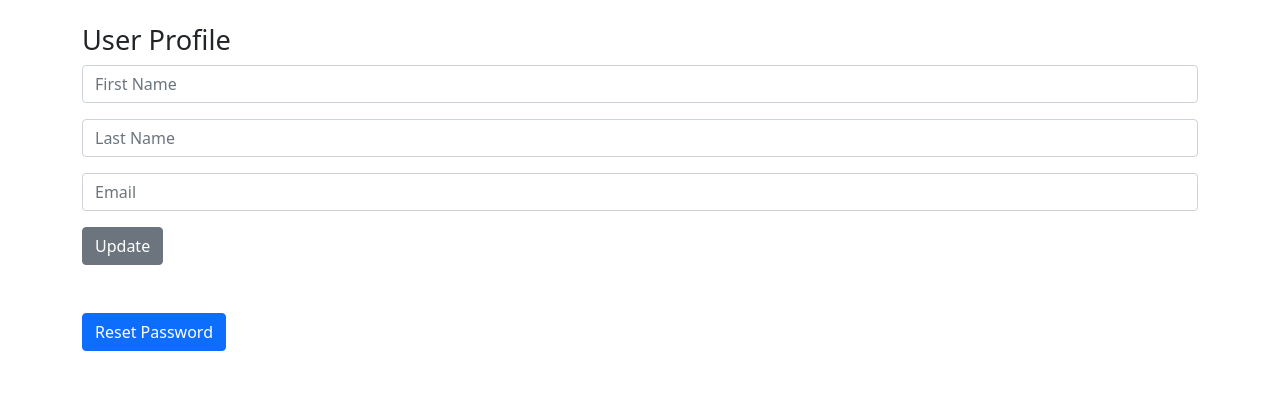
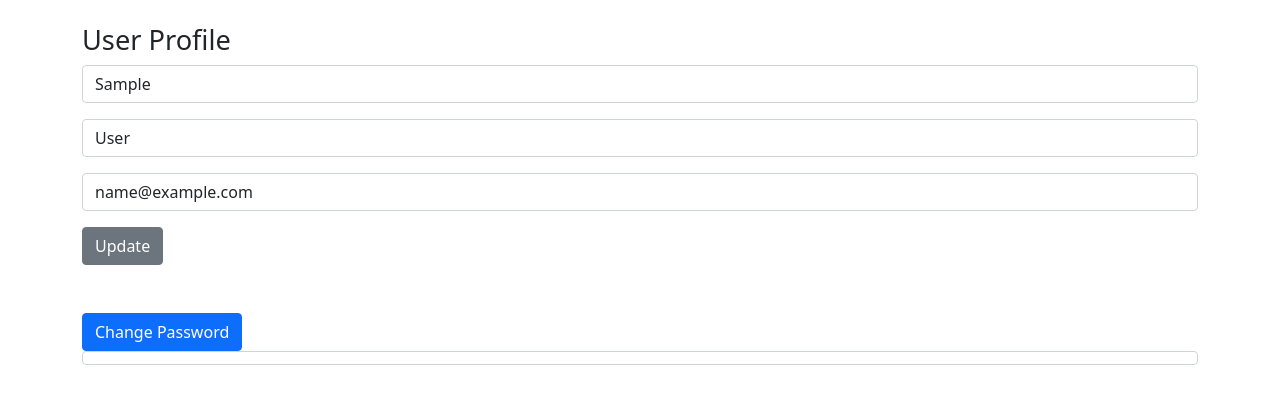
Before and after one commit to EL-Codx/address_contact_management, a Django app: page /profile_edit/ in a window 1280 px wide. Shown: the part 69-473 px from the top of the page. Run offline with Django 5.2, Linux system fonts and the light colour scheme; the visitor is signed in with stand-in values (Sample User, id 1).

Commit message:
update: register, user profile update and password change from profile  worked on

```diff
--- a/website/templates/login.html
+++ b/website/templates/login.html
@@ -17,6 +17,7 @@ Login
             <div class="btn">
                 <input type="submit" value="LOGIN">
             </div>
+             <p><a href="#">Forgot Password</a></p>
             <p><span>Not registered?</span> <a href="{% url 'register_user' %}">Create an account</a></p>
         </form>
     </div>
--- a/website/templates/profile.html
+++ b/website/templates/profile.html
@@ -5,22 +5,56 @@ Register
 
 {% block content %}
 <div>
+    <!-- update form -->
     <form method="POST" action="{% url 'profile_edit' %}" class="form-container">
         {% csrf_token %}
         <h2>User Profile</h2>
         <div class="mb-3">
-            <input type="text" class="form-control" id="exampleFormControlInput1" placeholder="First Name">
+            <input type="text" name="first_name" class="form-control" id="exampleFormControlInput1"
+                placeholder="First Name" value="{{ first_name }}">
         </div>
         <div class="mb-3">
-            <input type="text" class="form-control" id="exampleFormControlInput1" placeholder="Last Name">
+            <input type="text" name="last_name" class="form-control" id="exampleFormControlInput1"
+                placeholder="Last Name" value="{{ last_name }}">
         </div>
         <div class="mb-3">
-            <input type="email" class="form-control" id="exampleFormControlInput1" placeholder="Email">
+            <input type="email" name="email" class="form-control" id="exampleFormControlInput1" placeholder="Email"
+                value="{{ email }}">
         </div>
-        <button class="btn btn-secondary">Update</button>
+        <button type="submit" class="btn btn-secondary">Update</button>
     </form>
 
+
+    <!-- reset password -->
     <br><br>
-    <button class="btn btn-primary">Reset Password</button>
+    <button type="button" class="btn btn-primary" data-bs-toggle="modal" data-bs-target="#staticBackdrop">Change
+        Password</button>
+
+    <form action="{% url 'change_password' %}" method="post" class="form-control">
+        {% csrf_token %}
+        <div class="modal fade" id="staticBackdrop" data-bs-backdrop="static" data-bs-keyboard="false" tabindex="-1"
+            aria-labelledby="staticBackdropLabel" aria-hidden="true">
+            <div class="modal-dialog">
+                <div class="modal-content">
+                    <div class="modal-header">
+                        <h5 class="modal-title" id="staticBackdropLabel">Change Password</h5>
+                        <button type="button" class="btn-close" data-bs-dismiss="modal" aria-label="Close"></button>
+                    </div>
+                    <div class="modal-body">
+
+                        <!-- <input type="password" placeholder="Old password" class="form-control"> -->
+                        <input type="password" placeholder="New password" class="form-control" name="password">
+                        <input type="password" placeholder="Confirm password" class="form-control" name="confirm_password">
+
+                    </div>
+                    <div class="modal-footer">
+                        <button type="button" class="btn btn-secondary" data-bs-dismiss="modal">Close</button>
+                        <button type="submit" class="btn btn-success">Change</button>
+                    </div>
+                </div>
+            </div>
+        </div>
+    </form>
+
 </div>
 {% endblock %}
--- a/website/templates/register.html
+++ b/website/templates/register.html
@@ -24,12 +24,12 @@ Register
                 <input type="password" placeholder="Password" class="input-f" name="password">
             </div>
             <div class="confirm_password">
-                <input type="text" placeholder="Confirm Password" class="input-f" name="confirm_password">
+                <input type="password" placeholder="Confirm Password" class="input-f" name="confirm_password">
             </div>
             <div class="btn">
                 <input type="submit" value="REGISTER">
             </div>
-            <p><span>Already has an account? </span> <a href="#">Sign In</a></p>
+            <p><span>Already has an account? </span> <a href="{% url 'login_user' %}">Sign In</a></p>
         </form>
     </div>
 {% endblock %}
--- a/website/urls.py
+++ b/website/urls.py
@@ -11,4 +11,5 @@ urlpatterns = [
     path('logout/', views.logout_user, name='logout_user'),
     path('register/', views.register_user, name='register_user'),
     path('profile_edit/', views.profile_edit, name='profile_edit'),
+    path('change_password/', views.change_password, name='change_password')
 ]
--- a/website/views.py
+++ b/website/views.py
@@ -126,4 +126,50 @@ def add_contact(request):
 
 # profile update
 def profile_edit(request):
-    return render(request, 'profile.html', {})
+    # getting user
+    user = request.user
+
+    if request.method == "POST":
+        # taking the input form the frontend
+        user_first_name = request.POST["first_name"]
+        user_last_name = request.POST["last_name"]
+        user_email = request.POST["email"]
+
+        # assigning to the user model infos
+        user.first_name = user_first_name
+        user.last_name = user_last_name
+        user.email = user_email
+
+        # saving the data into the database
+        user.save()
+
+        # sending success message
+        messages.success(request, "Profile update successful!")
+        return redirect("profile_edit")
+
+    return render(request, 'profile.html', {
+        "first_name": user.first_name,
+        "last_name": user.last_name,
+        "email": user.email,
+    })
+
+
+def change_password(request):
+    user = request.user
+
+    if request.method == "POST":
+        new_password = request.POST["password"]
+        confirm_password = request.POST["confirm_password"]
+
+        if new_password and confirm_password:
+            if new_password == confirm_password:
+                user.set_password(new_password)
+                user.save()
+                messages.success(request, "Password changed successfully! Please login again.")
+                logout(request)
+                return redirect("login_user")
+            else:
+                messages.error(request, "Passwords do not match.")
+
+        else:
+            messages.error(request, "all fields required")
```
